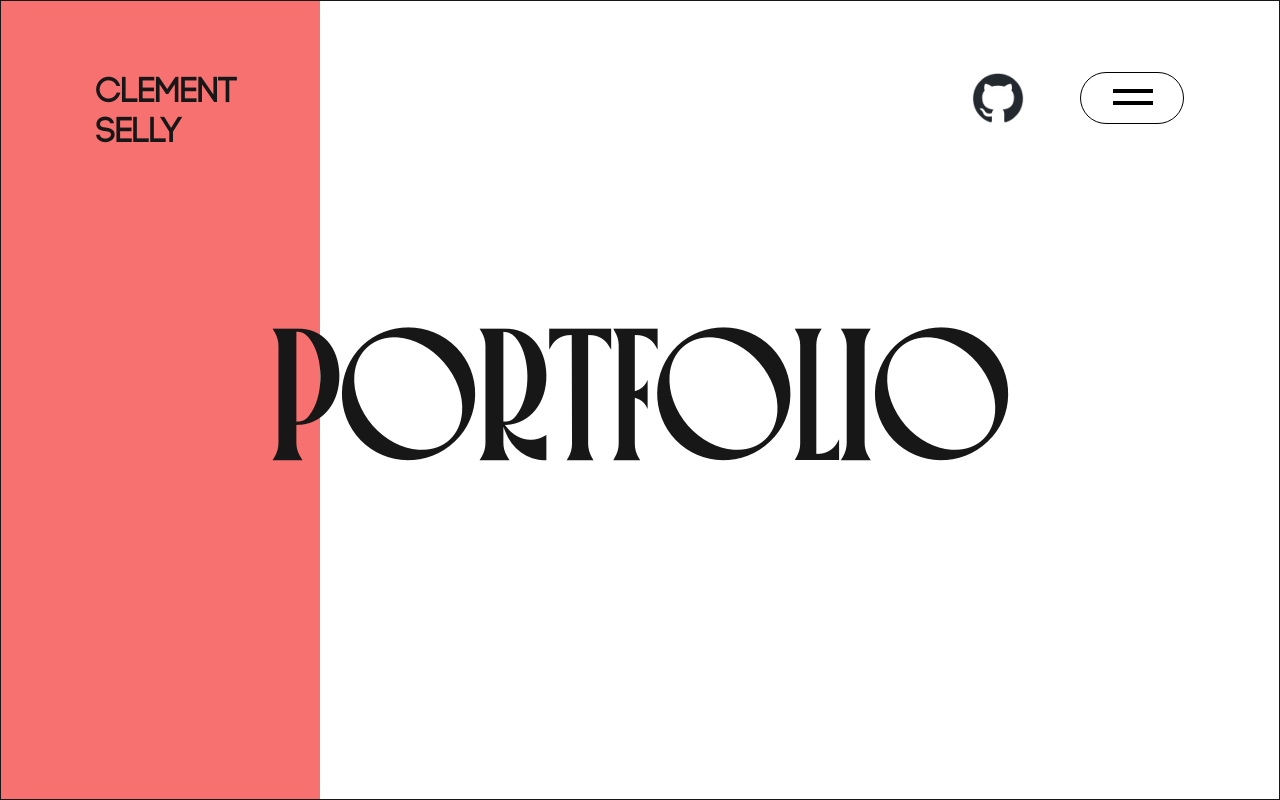
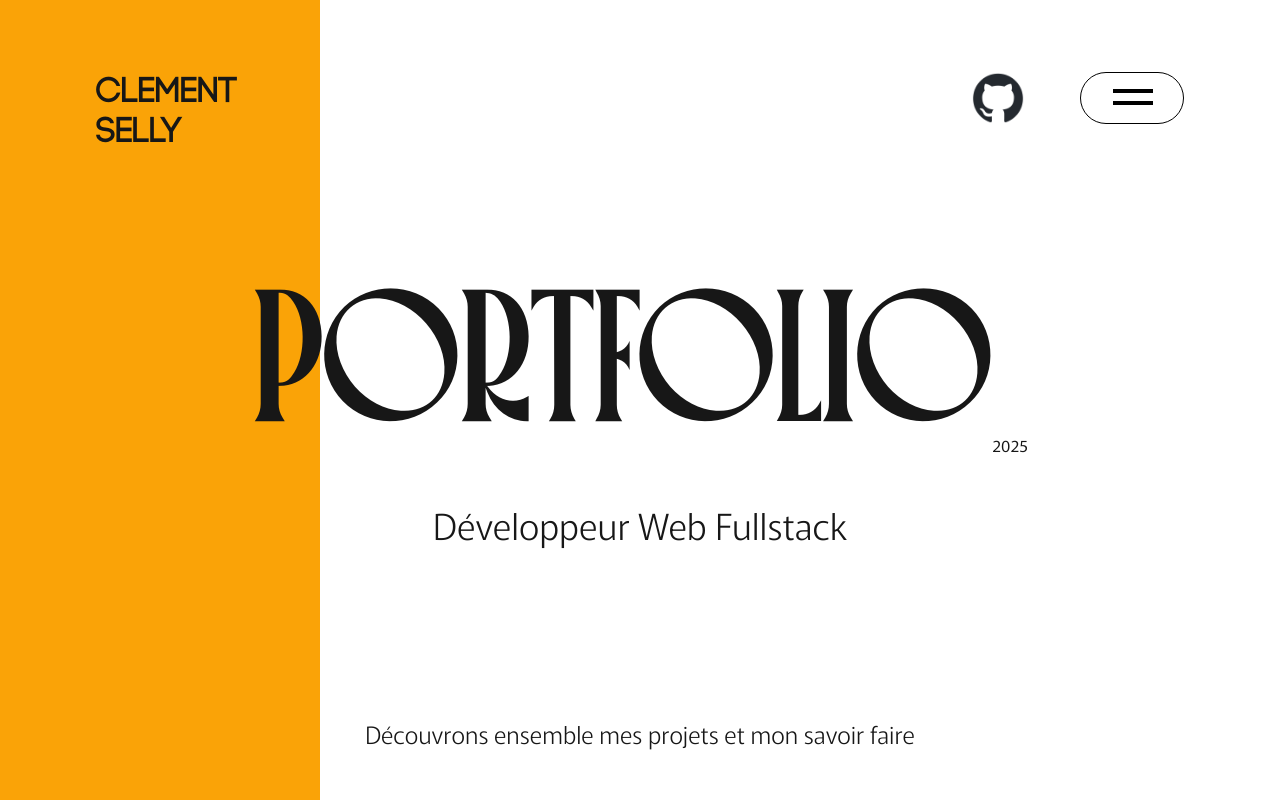
Before and after one commit to ClementSellyPro/portfolio-2025, a Next.js app: page / in a window 1280 px wide. Built offline with nearby package versions, Linux system fonts and the light colour scheme.

Commit message:
Set a stack of 8 colors, so the BackgroundStripes change color no matter the order user hover the Stripes

```diff
--- a/app/components/BackgroundStripes.tsx
+++ b/app/components/BackgroundStripes.tsx
@@ -1,13 +1,17 @@
+"use client"
+import { useState } from 'react'
+import Stripe from './Stripe'
+
+
 export default function BackgroundStripes() {
+  const [currentColor, setCurrentColor] = useState(1);
+
+  const colors = ["#ffba08", "#faa307", "#f48c06", "#e85d04", "#dc2f02", "#d00000", "#9d0208", "#6a040f"]
+
   return (
     <div className="fixed inset-0 h-[100vh] z-0 grid grid-cols-4">
-        {['#f87171', '#60a5fa', '#34d399', '#facc15'].map((color, i) => (
-        <div
-          key={i}
-          className="transition-colors duration-300"
-          onMouseEnter={(e) => e.currentTarget.style.backgroundColor = color}
-          onMouseLeave={(e) => e.currentTarget.style.backgroundColor = 'transparent'}
-        />
+        {['#f87171', '#60a5fa', '#34d399', '#facc15'].map((color, index) => (
+          <Stripe index={index} color={colors[currentColor]} currentColor={currentColor} setCurrentColor={setCurrentColor} colors={colors} />
       ))}
     </div>
   )
--- a/app/components/Header.tsx
+++ b/app/components/Header.tsx
@@ -15,8 +15,8 @@ export default function Header() {
       initial={{ y: -50, opacity: 0 }}
       animate={{ y: 0, opacity: 1 }}
       transition={{ duration: 0.3, delay: 0.3, ease: 'easeOut'}}
-      className='flex justify-between px-24 py-18 h-[100vh]'>
-      <div className='logo-name flex flex-col text-4xl h-fit relative z-30'><span>CLEMENT</span> <span>SELLY</span></div>
+      className='flex justify-between px-24 pt-18'>
+      <div className='logo-name select-none flex flex-col text-4xl h-fit relative z-30'><span>CLEMENT</span> <span>SELLY</span></div>
       <div className='flex items-center gap-14 relative z-30'>
         <a className='absolute top-0 right-40 w-13 h-13' href={'https://github.com/ClementSellyPro'} target='_blank'>
           <Image className='hover:opacity-70 transition-all duration-150' src={'/icon/github.png'} alt='github logo' width={53} height={53} />
--- a/app/components/Hero.tsx
+++ b/app/components/Hero.tsx
@@ -1,7 +1,12 @@
 export default function Hero() {
   return (
-    <section className='border h-[100vh] w-full flex justify-center items-center absolute top-0 left-0 pointer-events-none'>
-      <h1 className='portfolio-title'>PORTFOLIO</h1>
+    <section className='h-[100vh] w-full -mt-48 flex flex-col justify-center items-center pointer-events-none relative z-30'>
+      <div className='flex items-center'>
+        <h1 className='portfolio-title'>PORTFOLIO</h1>
+        <p className='portfolio-date mt-42'>2025</p>
+      </div>
+      <h2 className='portfolio-subtitle -mt-14'>Développeur Web Fullstack</h2>
+      <p  className='portfolio-bottom-text absolute bottom-2'>Découvrons ensemble mes projets et mon savoir faire</p>
     </section>
   )
 }
--- /dev/null
+++ b/app/components/Stripe.tsx
@@ -0,0 +1,31 @@
+import { Dispatch, SetStateAction } from 'react'
+
+type PropsType = {
+  index: number,
+  color: string,
+  currentColor: number,
+  setCurrentColor: Dispatch<SetStateAction<number>>,
+  colors: string[]
+}
+
+function changeColor(e: React.MouseEvent<HTMLDivElement>, colors: string[], currentColor: number, setCurrentColor: Dispatch<SetStateAction<number>>) {
+  const newColorIndex: number = (currentColor + 1);
+  if(newColorIndex > colors.length -1) {
+    setCurrentColor(0)
+  } else {
+    setCurrentColor(newColorIndex)
+  }
+  e.currentTarget.style.backgroundColor = colors[currentColor];
+}
+
+export default function Stripe({index, color, currentColor, setCurrentColor, colors}: PropsType) {
+
+  return (
+    <div
+      key={index}
+      className="transition-colors duration-300"
+      onMouseEnter={(e: React.MouseEvent<HTMLDivElement>) => changeColor(e, colors, currentColor, setCurrentColor)}
+      onMouseLeave={(e) => e.currentTarget.style.backgroundColor = 'transparent'}
+    />
+  )
+}
--- a/app/globals.css
+++ b/app/globals.css
@@ -19,7 +19,20 @@
   font-style: normal;
   font-display: swap;
 }
-
+@font-face {
+  font-family: 'MurechoLight';
+  src: url('/fonts/Murecho-Light.ttf')  format('opentype');
+  font-weight: light;
+  font-style: normal;
+  font-display: swap;
+}
+@font-face {
+  font-family: 'Murecho';
+  src: url('/fonts/Murecho-Regular.ttf')  format('opentype');
+  font-weight: light;
+  font-style: normal;
+  font-display: swap;
+}
 
 body {
   background: var(--background);
@@ -35,3 +48,14 @@ body {
   font-family: 'Palmore', sans-serif;
   font-size: 256px;
 }
+.portfolio-date {
+  font-family: "Murecho", sans-serif;
+}
+
+.portfolio-subtitle, .portfolio-bottom-text {
+  font-family: 'MurechoLight', sans-serif;
+  font-size: 36px;
+}
+.portfolio-bottom-text {
+  font-size: 24px;
+}
```
